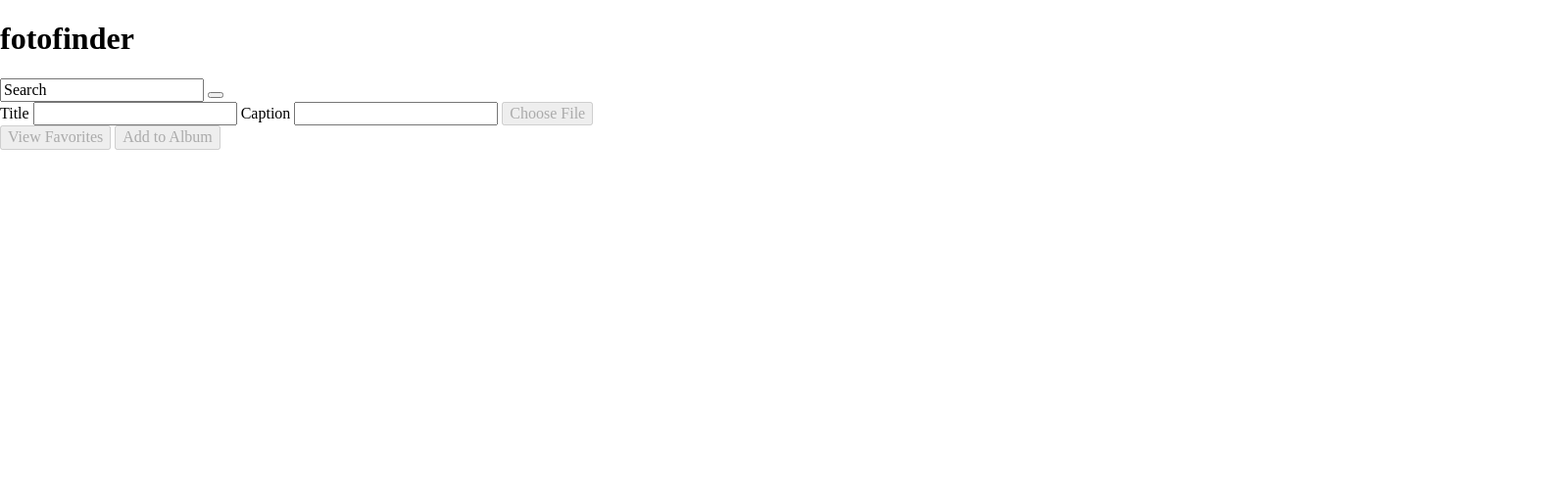
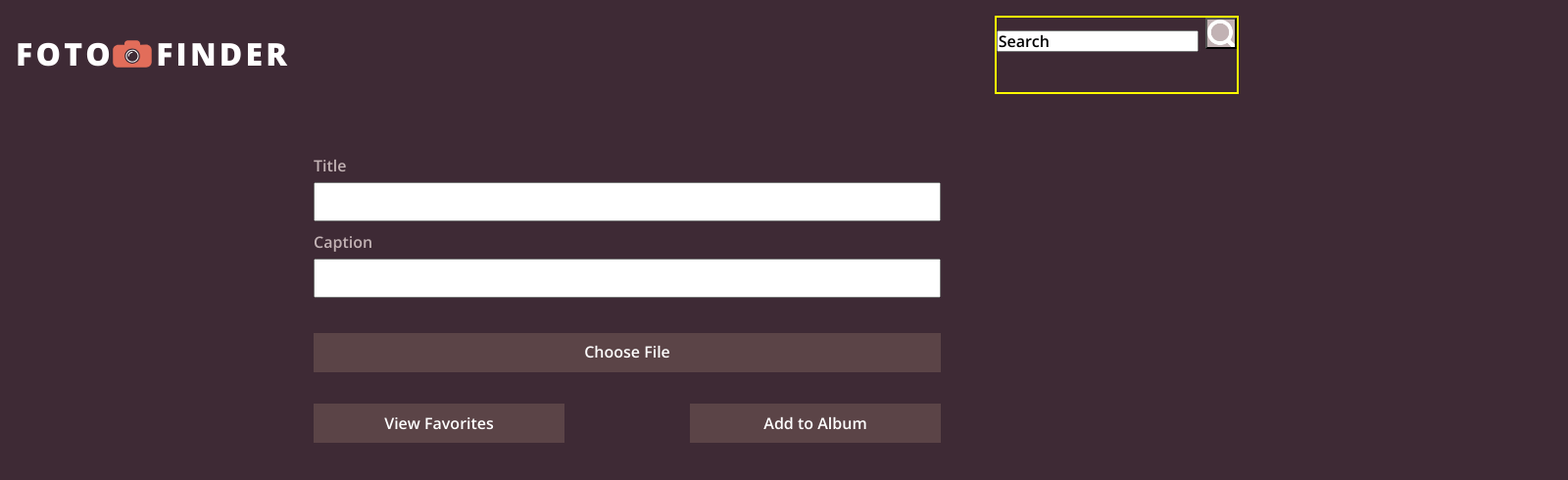
Before and after one commit to MarielWaters/fotofinder, a plain HTML site: page index.html in a window 1280 px wide. Shown: the whole page at 98% size, 1600 px wide, since content can reach past the window. Drawn offline with nearby package versions, Linux system fonts and the light colour scheme.

Commit message:
Add header and input section styles

```diff
--- a/index.html
+++ b/index.html
@@ -1,14 +1,16 @@
 <!DOCTYPE html>
 <html lang="en">
   <head>
+    <meta charset="utf-8" />
+  <meta http-equiv="X-UA-Compatible" content="IE=edge">
+    <title>FotoFinder</title>
     <meta name="viewport" content= "width= device-width, initial-scale=1">
 	  <link rel="stylesheet" type="text/css" href="normalize.css">
     <link href="https://fonts.googleapis.com/css?family=Open+Sans:600,800" rel="stylesheet">
-    <link rel="stylesheet" type="text/css" href="styles.css">
-    <title>FotoFinder</title>
+    <link rel="stylesheet" type="text/css" href="style.css">
   </head>
   <body>
-    <header>
+    <header class="header">
       <h1>foto<span class="header__title--span">finder</span></h1>
 		  <div class="header__search--container">
 			  <form class="header__search">
@@ -20,15 +22,24 @@
     <section class="input-form">
   		<form class="input-form__container">
   			<label class="input-form__labels" for="title">Title</label>
-			<input class="input-form__title" type="text" name="title">
+  			<input class="input-form__field" type="text" name="title">
   			<label class="input-form__labels" for="caption">Caption</label>
-			<input class="input-form__caption" type="text" name="caption"></input>
-			<input class="input-form__btn btn--choose-file" type="submit" value="Choose File" disabled="true">
+  			<input class="input-form__field" type="text" name="caption"></input>
+
+        <input class="input-file" type="file" id="file" accept='image/png, image/jpg' disabled="true">
+
+        <label class="input-form__btn" id="btn--choose-file" for="file">Choose File</label>
+
         <div class="input-form__btn-container">
           <input class="input-form__btn btn--view-favorites" type="submit" value="View Favorites" disabled="true">
           <input class="input-form__btn btn--add-to-album" type="submit" value="Add to Album" disabled="true">
         </div>
   		</form>
 	  </section>
+
+
+
+  <script src="main.js"></script>
+  <script src='photo.js'></script>
   </body>
 </html>
--- a/style.css
+++ b/style.css
@@ -0,0 +1,128 @@
+*,
+*::after,
+*::before {
+  box-sizing: border-box;
+  margin: 0;
+  padding: 0;
+}
+
+body {
+  background-color: #3E2A35;
+  font-family: 'Open Sans', sans-serif;
+}
+
+.header {
+  color: #FFF;
+  text-transform: uppercase;
+  justify-content: space-between;
+  letter-spacing: .2rem;
+  margin: 1rem;
+}
+
+h1 {
+  position: relative;
+}
+
+.header__title--span::before {
+  /* border: 2px solid pink; */
+  background-image: url("./assets/foto-finder-logo.svg");
+  background-size: 2.5rem;
+  content: "";
+  height: 2rem;
+  position: absolute;
+  width: 2.7rem;
+  left: 6.1rem;
+  background-repeat: no-repeat;
+      background-position: bottom;
+}
+
+.header__title--span {
+  margin-left: 2.7rem;
+}
+
+.header__search--container {
+  border: solid 2px yellow;
+  display: flex;
+  float: right;
+}
+
+.header__search {
+  position: relative;
+}
+
+.header__search--btn {
+  background-color: #C2B2B4;
+  background-image: url("./assets/magnifier.png");
+  background-size: 2rem;
+  height: 2rem;
+  width: 2rem;
+  /* position: absolute; */
+}
+
+.header,
+.input-form__container {
+  display: flex;
+
+}
+
+.input-form__container {
+  /* border: 2px pink solid; */
+  color: #C2B2B4;
+  flex-direction: column;
+  width: 50%;
+  /* justify-content: center; */
+  /* justify-content: space-around; */
+}
+
+
+.input-form {
+  align-items: center;
+  display: flex;
+  flex-direction: column;
+  margin-top: 4rem;
+}
+
+.input-form__labels {
+  margin-bottom: .5rem;
+
+}
+
+.input-form__field {
+  height: 2.5rem;
+  margin-bottom: .75rem;
+}
+
+.input-form__btn-container {
+  display: flex;
+  justify-content: space-between;
+}
+
+.input-file {
+	width: 0.1px;
+	height: 0.1px;
+	opacity: 0;
+	overflow: hidden;
+	position: absolute;
+	z-index: -1;
+}
+
+.input-file,
+#btn--choose-file {
+  width: 100%;
+  margin-top: 1.5rem;
+  text-align: center;
+  padding-top: 0.6rem;
+}
+
+.input-form__btn {
+  background-color: #5B4447;
+  color: #FFF;
+  height: 2.5rem;
+  width: 16rem;
+  border: 0;
+  margin-top: 2rem;
+}
+
+.input-form__btn:hover {
+  background-color: #938284;
+}
```
Also changed, not shown: assets/magnifier.png (added), 1 other file. Lines whose indentation alone changed are shown as unchanged.
